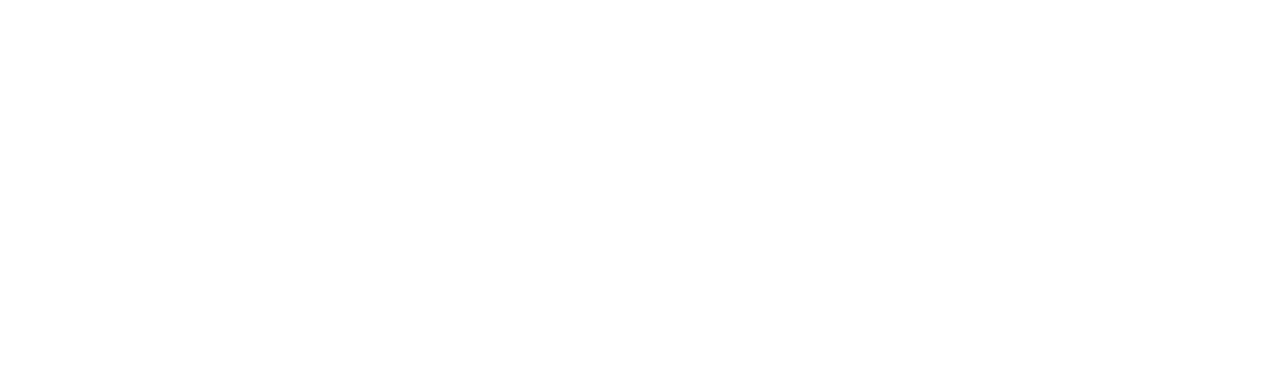
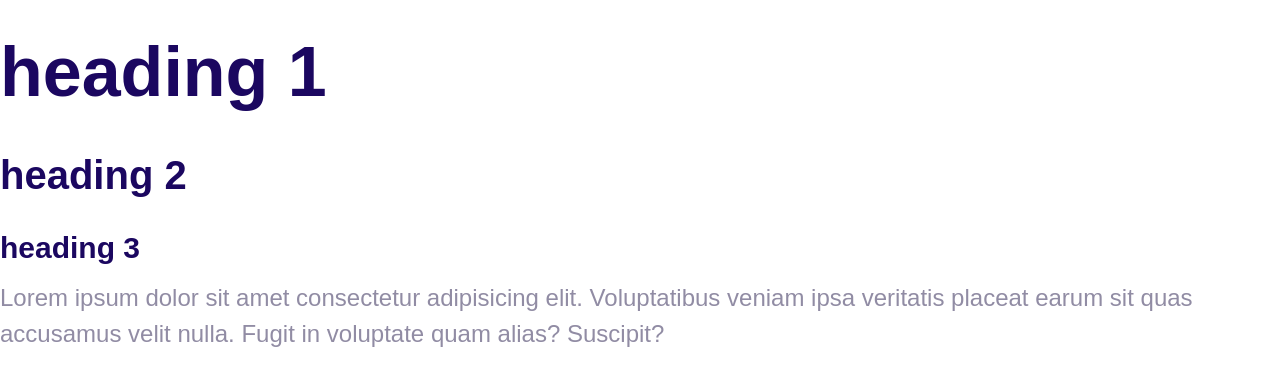
Before and after one commit to ChinepohDivine-f/my_moshified, a plain HTML site: page index.html in a window 1280 px wide. Drawn offline with Linux system fonts and the light colour scheme.

Commit message:
font and typography have been set

```diff
--- a/css/styles.css
+++ b/css/styles.css
@@ -9,9 +9,71 @@
 /* my color palete */
 
 /* :root {
-    --color-primary: #0e0185;
-    --color-secondary: #194991;
+    --color-primary: #1302ac;
+    --color-secondary: #2b65bd;
     --color-accent: #ff3000;
-    --color-heading: rgb(1, 1, 46);
-    --color-body: #222;
+    --color-heading: rgb(1, 1, 107);
+    --color-body: #333;
 } */
+
+/*
+:root {
+  --color-primary: #553555;
+  --color-secondary: #755b69;
+  --color-accent: #adf1d2;
+  --color-heading: #0b032d;
+  --color-body: #070707;
+} */
+
+html {
+  font-size: 62.5%;
+  line-height: 1.5;
+}
+
+body {
+  color: var(--color-body);
+  font-size: 2.4rem;
+  font-family: Arial, Helvetica, sans-serif;
+}
+
+h1,
+h2,
+h3 {
+  color: var(--color-heading);
+  margin-bottom: 1rem;
+  margin-top: 2rem;
+}
+
+h1 {
+  font-size: 7rem;
+}
+
+h2 {
+  font-size: 4rem;
+}
+
+h3 {
+  font-size: 3rem;
+}
+
+p {
+  margin-top: 0;
+}
+
+@media screen and (min-width: 1024) {
+  h1 {
+    font-size: 8rem;
+  }
+
+  h2 {
+    font-size: 4rem;
+  }
+
+  h3 {
+    font-size: 2.5rem;
+  }
+
+  p {
+    margin-top: 0;
+  }
+}
--- a/index.html
+++ b/index.html
@@ -1,13 +1,20 @@
 <!DOCTYPE html>
 <html lang="en">
-<head>
-    <meta charset="UTF-8">
-    <meta name="viewport" content="width=device-width, initial-scale=1.0">
+  <head>
+    <meta charset="UTF-8" />
+    <meta name="viewport" content="width=device-width, initial-scale=1.0" />
     <title>Moshified</title>
-    <link rel="stylesheet" href="css/normalize.css">
-    <link rel="stylesheet" href="css/styles.css">
-</head>
-<body>
-
-</body>
+    <link rel="stylesheet" href="css/normalize.css" />
+    <link rel="stylesheet" href="css/styles.css" />
+  </head>
+  <body>
+    <h1>heading 1</h1>
+    <h2>heading 2</h2>
+    <h3>heading 3</h3>
+    <p>
+      Lorem ipsum dolor sit amet consectetur adipisicing elit. Voluptatibus
+      veniam ipsa veritatis placeat earum sit quas accusamus velit nulla. Fugit
+      in voluptate quam alias? Suscipit?
+    </p>
+  </body>
 </html>
```
